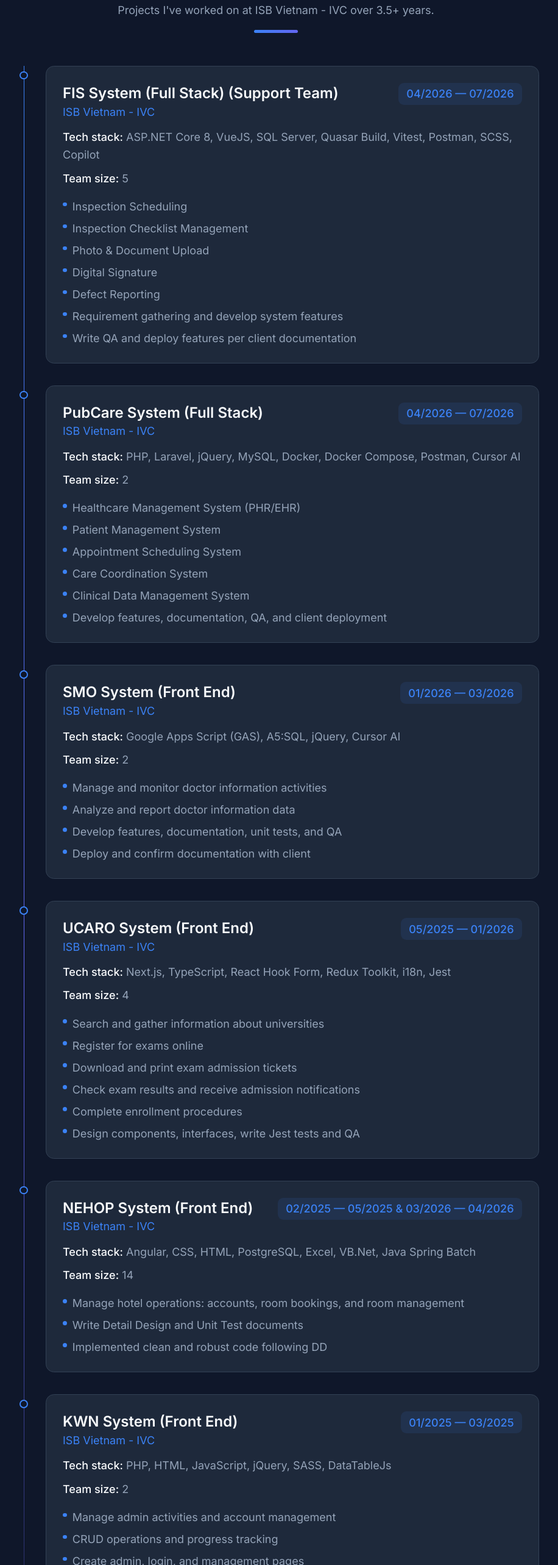
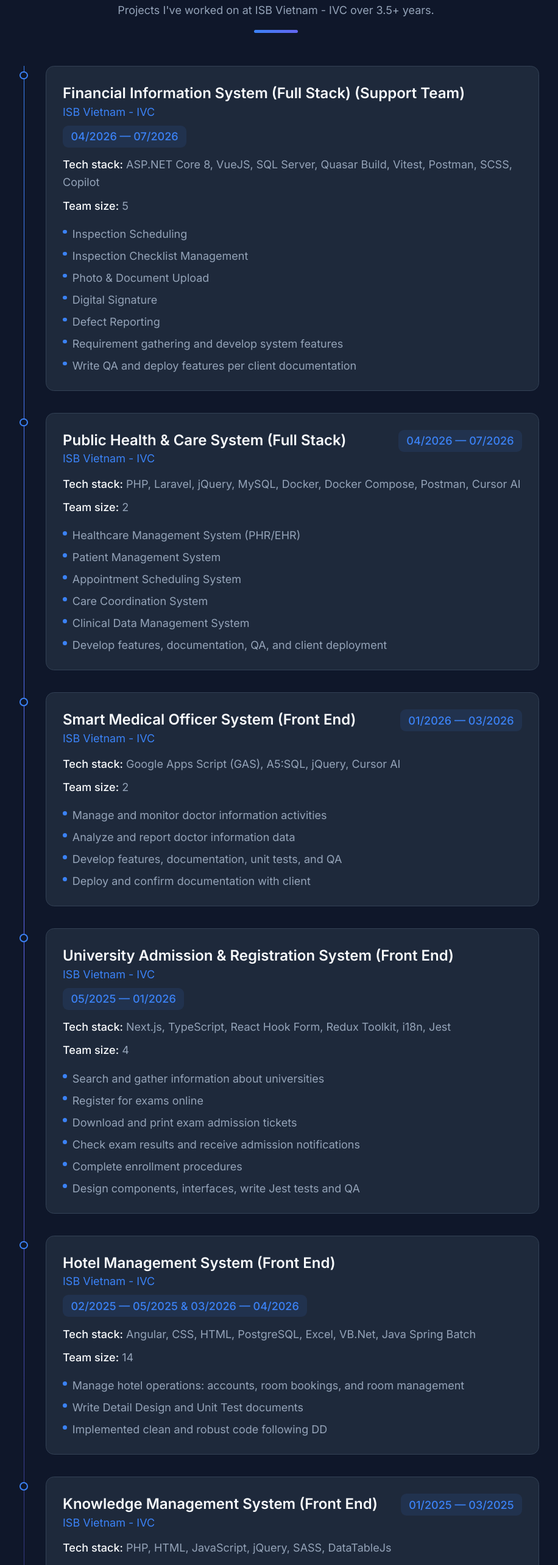
Before and after one commit to chanvinh/portfolio, a React (Vite) app: page / in a window 1280 px wide. Shown: the part 2120-4686 px from the top of the page at 61% size, without its empty margins (187-1103 px from the left). Built offline with nearby package versions, Linux system fonts and the light colour scheme.

Commit message:
Update role

```diff
--- a/src/locales/en.ts
+++ b/src/locales/en.ts
@@ -50,7 +50,7 @@
     teamSizeLabel: "Team size:",
     items: {
       fis: {
-        role: "FIS System (Full Stack) (Support Team)",
+        role: "Financial Information System (Full Stack) (Support Team)",
         highlights: [
           "Inspection Scheduling",
           "Inspection Checklist Management",
@@ -62,7 +62,7 @@
         ],
       },
       pubcare: {
-        role: "PubCare System (Full Stack)",
+        role: "Public Health & Care System (Full Stack)",
         highlights: [
           "Healthcare Management System (PHR/EHR)",
           "Patient Management System",
@@ -73,7 +73,7 @@
         ],
       },
       smo: {
-        role: "SMO System (Front End)",
+        role: "Smart Medical Officer System (Front End)",
         highlights: [
           "Manage and monitor doctor information activities",
           "Analyze and report doctor information data",
@@ -82,7 +82,7 @@
         ],
       },
       ucaro: {
-        role: "UCARO System (Front End)",
+        role: "University Admission & Registration System (Front End)",
         highlights: [
           "Search and gather information about universities",
           "Register for exams online",
@@ -93,7 +93,7 @@
         ],
       },
       nehop: {
-        role: "NEHOP System (Front End)",
+        role: "Hotel Management System (Front End)",
         highlights: [
           "Manage hotel operations: accounts, room bookings, and room management",
           "Write Detail Design and Unit Test documents",
@@ -101,7 +101,7 @@
         ],
       },
       kwn: {
-        role: "KWN System (Front End)",
+        role: "Knowledge Management System (Front End)",
         highlights: [
           "Manage admin activities and account management",
           "CRUD operations and progress tracking",
--- a/src/locales/vi.ts
+++ b/src/locales/vi.ts
@@ -51,7 +51,7 @@
     teamSizeLabel: "Quy mô team:",
     items: {
       fis: {
-        role: "Hệ thống FIS (Full Stack) (Support Team)",
+        role: "Hệ thống thông tin tài chính (Full Stack) (Support Team)",
         highlights: [
           "Lên lịch kiểm tra",
           "Quản lý checklist kiểm tra",
@@ -63,7 +63,7 @@
         ],
       },
       pubcare: {
-        role: "Hệ thống PubCare (Full Stack)",
+        role: "Hệ thống y tế công cộng & chăm sóc (Full Stack)",
         highlights: [
           "Hệ thống quản lý y tế (PHR/EHR)",
           "Hệ thống quản lý bệnh nhân",
@@ -74,7 +74,7 @@
         ],
       },
       smo: {
-        role: "Hệ thống SMO (Front End)",
+        role: "Hệ thống sỹ quan y tế thông minh (Front End)",
         highlights: [
           "Quản lý và theo dõi hoạt động thông tin bác sĩ",
           "Phân tích và báo cáo dữ liệu thông tin bác sĩ",
@@ -83,7 +83,7 @@
         ],
       },
       ucaro: {
-        role: "Hệ thống UCARO (Front End)",
+        role: "Hệ thống tuyển sinh & Đăng ký đại học (Front End)",
         highlights: [
           "Tìm kiếm và thu thập thông tin các trường đại học",
           "Đăng ký thi trực tuyến",
@@ -94,7 +94,7 @@
         ],
       },
       nehop: {
-        role: "Hệ thống NEHOP (Front End)",
+        role: "Hệ thống quản lý khách sạn (Front End)",
         highlights: [
           "Quản lý vận hành khách sạn: tài khoản, đặt phòng và quản lý phòng",
           "Viết tài liệu Detail Design và Unit Test",
@@ -102,7 +102,7 @@
         ],
       },
       kwn: {
-        role: "Hệ thống KWN (Front End)",
+        role: "Hệ thống quản lý tri thức (Front End)",
         highlights: [
           "Quản lý hoạt động admin và tài khoản",
           "Thao tác CRUD và theo dõi tiến độ",
@@ -111,7 +111,7 @@
         ],
       },
       "core-banking": {
-        role: "Hệ thống Core Banking (Front End)",
+        role: "Hệ thống ngân hàng (Front End)",
         highlights: [
           "Quản lý hoạt động ngân hàng: tài khoản, tiền gửi và cho vay",
           "Triển khai tính năng mới và sửa lỗi theo yêu cầu khách hàng",
```
